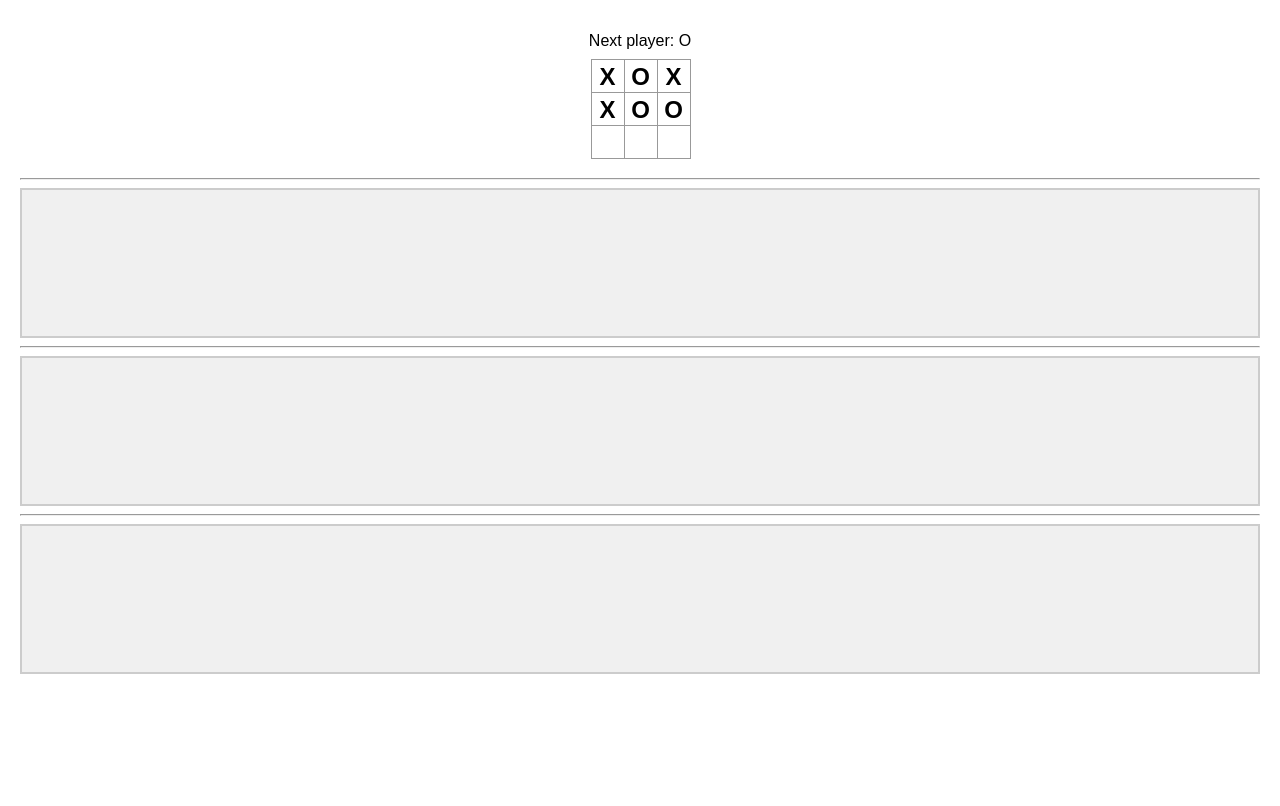
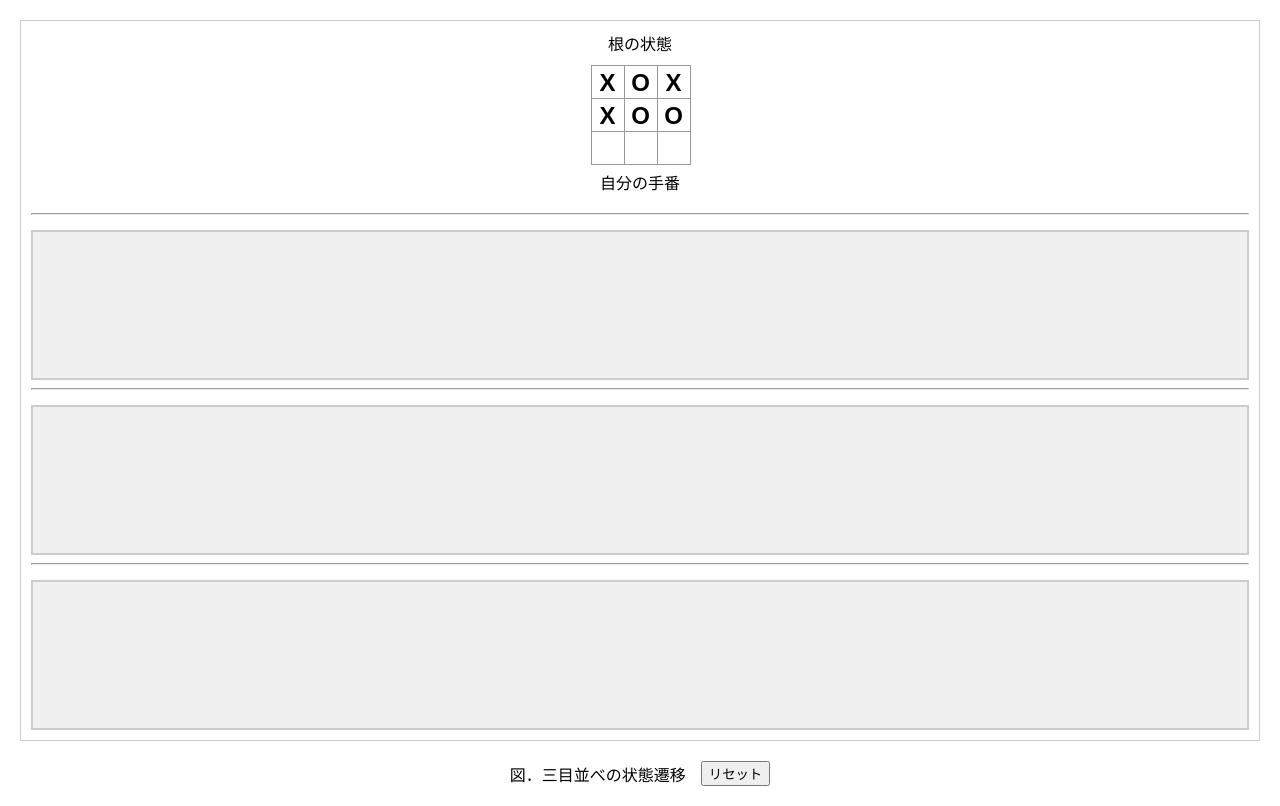
Before and after one commit to ekusy758/KihonJyoho_Algorithm, a React (Vite) app in the folder sample_20221226/Q.15/: page / in a window 1280 px wide. Built offline with nearby package versions, Linux system fonts and the light colour scheme.

Commit message:
Q15 ロジックおよびスタイル調整

```diff
--- a/sample_20221226/Q.15/src/App.jsx
+++ b/sample_20221226/Q.15/src/App.jsx
@@ -13,14 +13,13 @@ function Board({ xIsNext, squares, onClick }) {
   const winner = calculateWinner(squares);
   let status;
   if (winner) {
-    status = 'Winner: ' + winner;
+    status = winner;
   } else {
-    status = 'Next player: ' + (xIsNext ? 'O' : 'X');
+    status = (xIsNext ? '自分' : '相手') + 'の手番';
   }
 
   return (
     <div className="square-box hidden">
-      <div className="status">{status}</div>
       <div className="board-row">
         <Square value={squares[0]} onSquareClick={onClick(0)} />
         <Square value={squares[1]} onSquareClick={onClick(1)} />
@@ -36,6 +35,8 @@ function Board({ xIsNext, squares, onClick }) {
         <Square value={squares[7]} onSquareClick={onClick(7)} />
         <Square value={squares[8]} onSquareClick={onClick(8)} />
       </div>
+
+      <div className="status">{status}</div>
     </div>
   );
 }
@@ -58,6 +59,8 @@ export default function Game() {
 
   return (
     <>
+      <div class="wrapper">
+        <p>根の状態</p>
         <div className='center-board root'>
           <Board xIsNext={xIsNext} squares={squares} onClick={(i) => () => handleClick(i)} />
         </div>
@@ -81,6 +84,12 @@ export default function Game() {
           <Board xIsNext={xIsNext} squares={squares} onClick={(i) => () => handleClick(i)} />
           <Board xIsNext={xIsNext} squares={squares} onClick={(i) => () => handleClick(i)} />
         </div>
+      </div>
+      <div class="footer">
+        <span>図．三目並べの状態遷移</span>
+        <button onClick={() => window.location.reload()}>リセット</button>
+      </div>
+
     </>
   )
 }
--- a/sample_20221226/Q.15/src/styles.css
+++ b/sample_20221226/Q.15/src/styles.css
@@ -30,7 +30,12 @@ body {
 }
 
 .status {
-  margin-bottom: 10px;
+  margin-top: 5px;
+}
+
+/* 問15 専用スタイルを定義 */
+.square:hover {
+  background: #ddd;
 }
 
 .center-board {
@@ -64,3 +69,26 @@ body {
 .root .square-box {
   visibility: visible;
 }
+
+p {
+  margin: 0;
+  padding: 0;
+  text-align: center;
+}
+
+hr {
+  margin-bottom: 15px;
+}
+
+.wrapper {
+  border: 1px solid #ccc;
+  padding: 10px;
+}
+
+.footer {
+  display: flex;
+  justify-content: center;
+  align-items: center;
+  gap: 0 15px;
+  margin-top: 20px;
+}
--- a/sample_20221226/Q.15/src/utils.js
+++ b/sample_20221226/Q.15/src/utils.js
@@ -11,12 +11,23 @@ export function calculateWinner(squares) {
     [0, 4, 8],
     [2, 4, 6],
   ];
+
   for (let i = 0; i < lines.length; i++) {
     const [a, b, c] = lines[i];
     if (squares[a] && squares[a] === squares[b] && squares[a] === squares[c]) {
-      return squares[a];
+      if (squares[a] === 'O') {
+        return '勝ち 評価値 10';
+      } else if (squares[a] === 'X') {
+        return '負け 評価値 －10';
+      }
     }
   }
+
+  const allSquaresFilled = squares.every(square => square !== null);
+  if (allSquaresFilled) {
+    return '引き分け 評価値 0';
+  }
+
   return null;
 }
 
@@ -39,8 +50,10 @@ export function removeUncheckedClass(nextSquares) {
     ['X', 'O', 'X', 'X', 'O', 'O', null, 'X', 'O'],
     ['X', 'O', 'X', 'X', 'O', 'O', 'O', 'X', 'O'],
   ];
+
   const uncheckedBoard = document.querySelector('.Unchecked');
   uncheckedBoard.classList.remove('Unchecked');
+
   const childBoard = uncheckedBoard.children;
   if (arraysEqual(nextSquares, r)) {
     childBoard[0].classList.remove('hidden');
```
Lines whose indentation alone changed are shown as unchanged.
